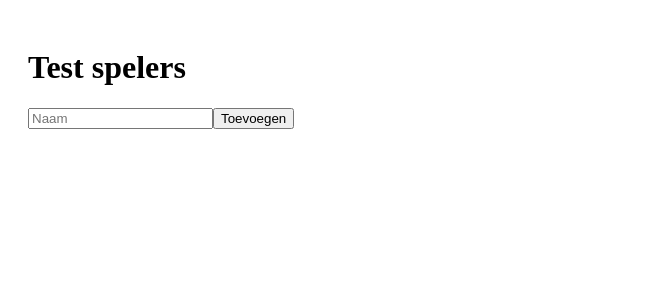
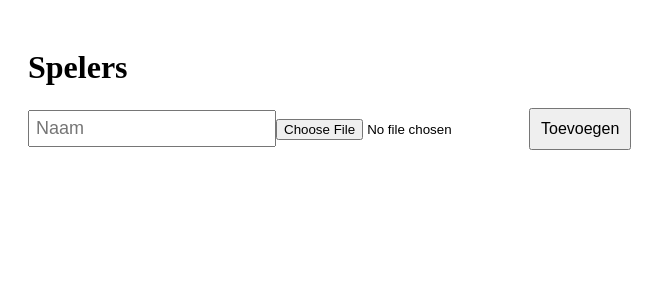
Before and after one commit to steppedavid-glitch/carambole-app, a React (Vite) app: page / in a window 1280 px wide. Shown: the top 300 px of the page, without its empty margins (0-666 px from the left). Built offline with nearby package versions, Linux system fonts and the light colour scheme.

Commit message:
Update App.jsx

```diff
--- a/src/App.jsx
+++ b/src/App.jsx
@@ -3,6 +3,34 @@ import React, { useState } from "react";
 export default function App() {
   const [players, setPlayers] = useState([]);
   const [name, setName] = useState("");
+  const [photo, setPhoto] = useState(null);
+  const [photoKey, setPhotoKey] = useState(0);
+
+  const handlePhoto = (e) => {
+    const file = e.target.files[0];
+    if (!file) return;
+
+    const reader = new FileReader();
+    reader.onload = () => setPhoto(reader.result);
+    reader.readAsDataURL(file);
+  };
+
+  const updatePhoto = (id, e) => {
+    const file = e.target.files[0];
+    if (!file) return;
+
+    const reader = new FileReader();
+    reader.onload = () => {
+      setPlayers(prev =>
+        prev.map(p =>
+          p.id === id ? { ...p, photo: reader.result } : p
+        )
+      );
+    };
+
+    reader.readAsDataURL(file);
+    e.target.value = "";
+  };
 
   const addPlayer = () => {
     if (!name.trim()) return;
@@ -11,30 +39,82 @@ export default function App() {
       ...prev,
       {
         id: crypto.randomUUID(),
-        name: name.trim()
+        name: name.trim(),
+        photo: photo || null
       }
     ]);
 
     setName("");
+    setPhoto(null);
+    setPhotoKey(prev => prev + 1);
   };
 
   return (
     <div style={{ padding: 20 }}>
-      <h1>Test spelers</h1>
 
+      <h1>Spelers</h1>
+
+      {/* TOEVOEGEN */}
+      <div style={{ marginBottom: 20 }}>
         <input
           value={name}
           onChange={e => setName(e.target.value)}
           placeholder="Naam"
+          style={{ fontSize: 18, padding: 6 }}
         />
 
-      <button onClick={addPlayer}>Toevoegen</button>
+        <input
+          key={photoKey}
+          type="file"
+          onChange={handlePhoto}
+        />
 
-      <div style={{ marginTop: 20 }}>
+        <button
+          onClick={addPlayer}
+          style={{ padding: 10, fontSize: 16 }}
+        >
+          Toevoegen
+        </button>
+      </div>
+
+      {/* LIJST */}
       {players.map(p => (
-          <div key={p.id}>{p.name}</div>
+        <div key={p.id} style={{ display: "flex", gap: 10, marginBottom: 10 }}>
+
+          <label style={{ cursor: "pointer" }}>
+            {p.photo ? (
+              <img
+                src={p.photo}
+                style={{ width: 50, height: 50, borderRadius: "50%" }}
+              />
+            ) : (
+              <div style={{
+                width: 50,
+                height: 50,
+                borderRadius: "50%",
+                background: "#ddd",
+                display: "flex",
+                alignItems: "center",
+                justifyContent: "center"
+              }}>
+                +
+              </div>
+            )}
+
+            <input
+              type="file"
+              style={{ display: "none" }}
+              onChange={(e) => updatePhoto(p.id, e)}
+            />
+          </label>
+
+          <div style={{ fontSize: 18 }}>
+            {p.name}
+          </div>
+
+        </div>
       ))}
-      </div>
+
     </div>
   );
 }
```
Lines whose indentation alone changed are shown as unchanged.
